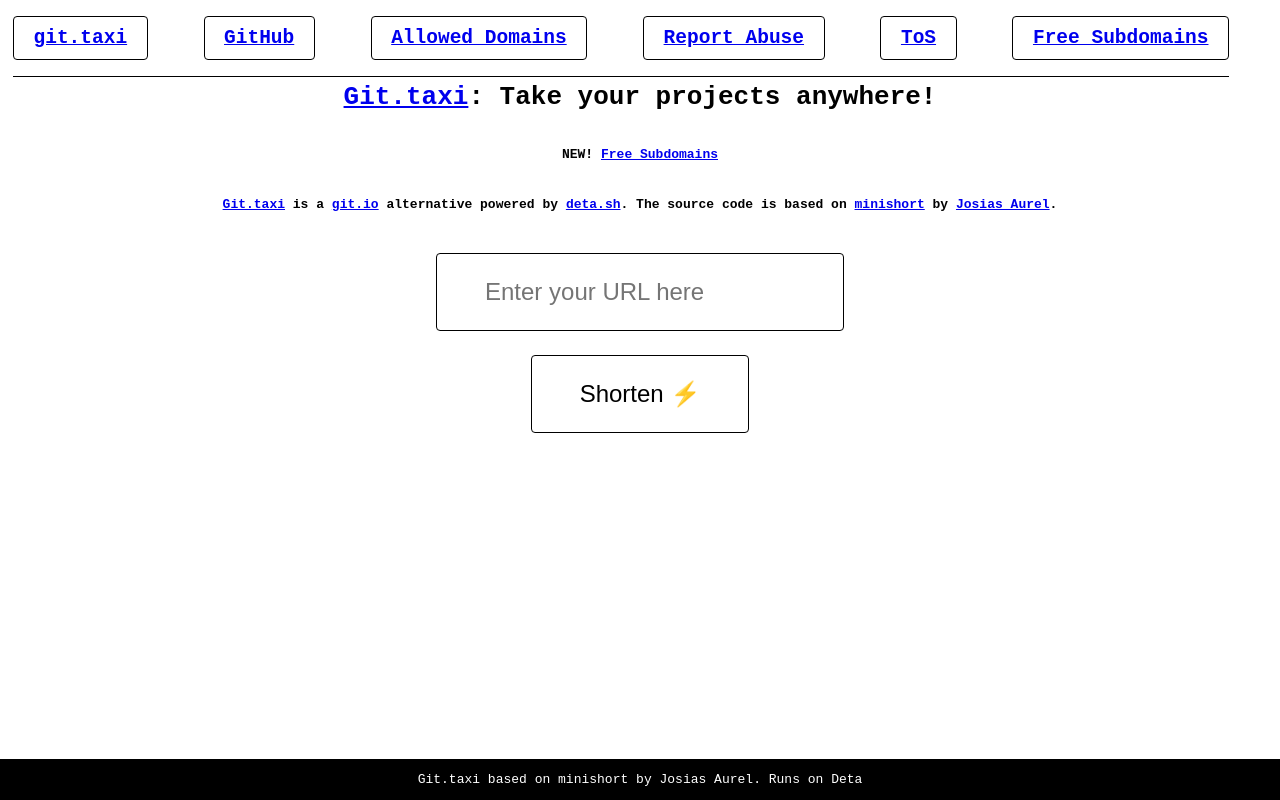
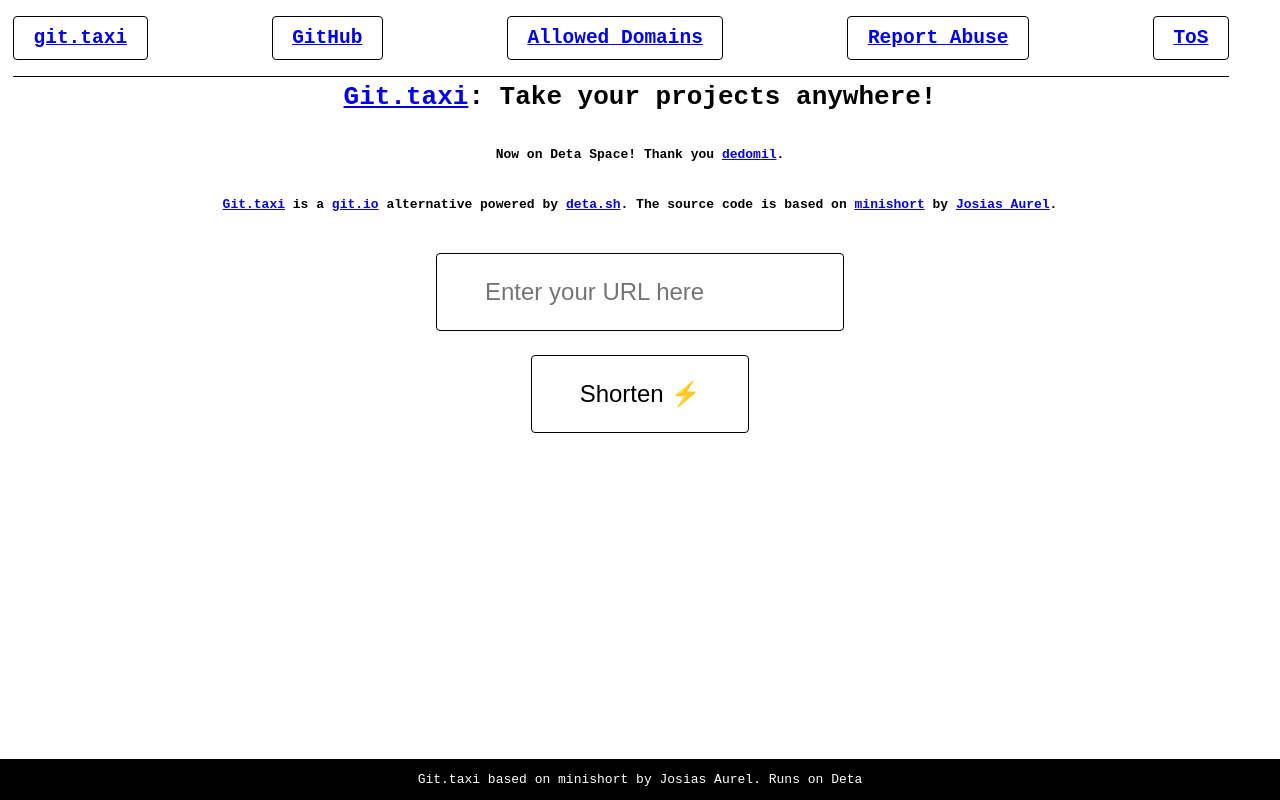
Before and after one commit to Brenden2008/git.taxi, a plain HTML site: page pages/index.html in a window 1280 px wide. Drawn offline with Linux system fonts and the light colour scheme.

Commit message:
Add credit

```diff
--- a/pages/index.html
+++ b/pages/index.html
@@ -15,7 +15,6 @@
         <h2><a href="https://git.taxi/static/allowed_domains.txt">Allowed Domains</a></h2>
         <h2><a href="https://github.com/Brenden2008/git.taxi/issues/new?assignees=&labels=service+abuse+report&template=service-abuse-report.md&title=%5BService+Abuse+Report%5D+">Report Abuse</a></h2>
         <h2><a href="https://git.taxi/static/tos.txt">ToS</a></h2>
-        <h2><a href="https://github.com/RebootLabs-xyz/code-domains">Free Subdomains</a></h2>
     </header>
     </nav>
 
@@ -23,7 +22,7 @@
 
     <form action="#" id="form">
         <h1><a href="https://git.taxi">Git.taxi</a>: Take your projects anywhere!</h1>
-        <h4>NEW! <a href="https://github.com/RebootLabs-xyz/code-domains">Free Subdomains</a></h4>
+        <h4>Now on Deta Space! Thank you <a href="https://github.com/dedomil">dedomil</a>.</h4>
         <h4><a href="https://git.taxi">Git.taxi</a> is a <a href="https://git.io">git.io</a> alternative powered by <a href="https://deta.sh">deta.sh</a>. The source code is based on <a href="https://github.com/JosiasAurel/minishort">minishort</a> by <a href="https://josiasaurel.tech">Josias Aurel</a>.</h4>
         <input type="url" placeholder="Enter your URL here" id="inputUrl">
         <button>Shorten ⚡</button>
```
Also changed, not shown: 1 other file.
